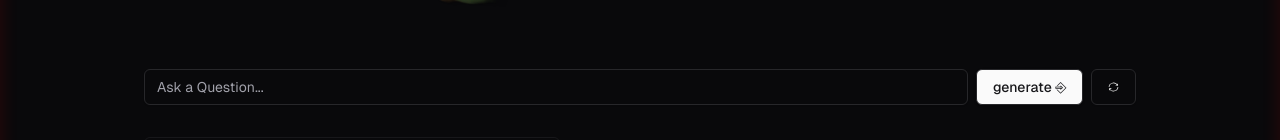
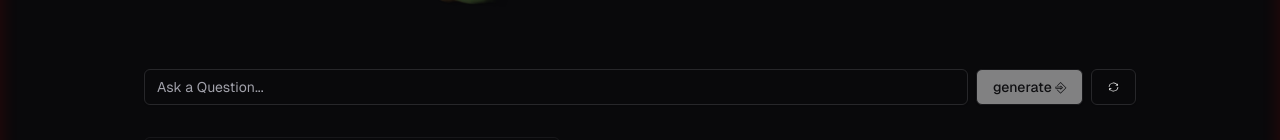
Before and after one commit to erratinsilentio/AI-Tarot-Reader, a Next.js app: page /reading in a window 1280 px wide. Shown: the part 264-404 px from the top of the page. Built offline with nearby package versions, Linux system fonts and the light colour scheme.

Commit message:
added hover meaning to generate button

```diff
--- a/components/ui/reading/input-area.tsx
+++ b/components/ui/reading/input-area.tsx
@@ -27,16 +27,24 @@ export const TarotReadingInput = ({
         disabled={areCardsGenerated}
         value={inputValue}
         onChange={handleInputChange}
-        minLength={5}
+        minLength={15}
         maxLength={50}
       />
-      <Button
-        onClick={createNewSet}
-        className="h-9 border border-input rounded-md flex justify-center items-center text-sm hover:brightness-150"
-        disabled={areCardsGenerated}
+      <HoverCardMeaning
+        info={{
+          name: "Generate Reading",
+          description:
+            "Clicking this button will send your question to AI model and new tarot reading will be generated. One reading costs 1 token.",
+        }}
       >
-        generate ⎆
-      </Button>
+        <Button
+          onClick={createNewSet}
+          className="h-9 border border-input rounded-md flex justify-center items-center text-sm hover:brightness-150"
+          disabled={areCardsGenerated || inputValue.length < 15}
+        >
+          generate ⎆
+        </Button>
+      </HoverCardMeaning>
       <HoverCardMeaning
         info={{
           name: "Reset",
```
